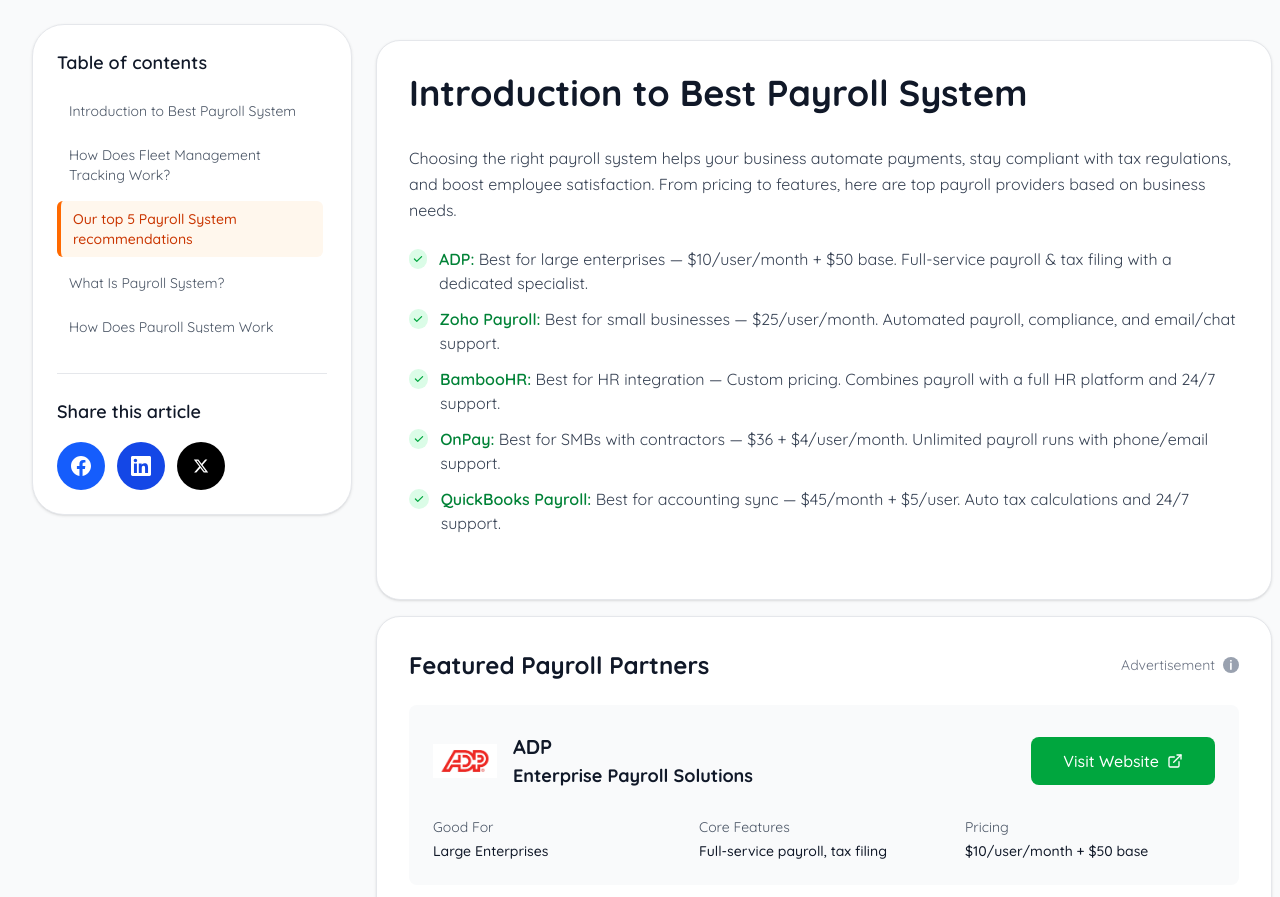
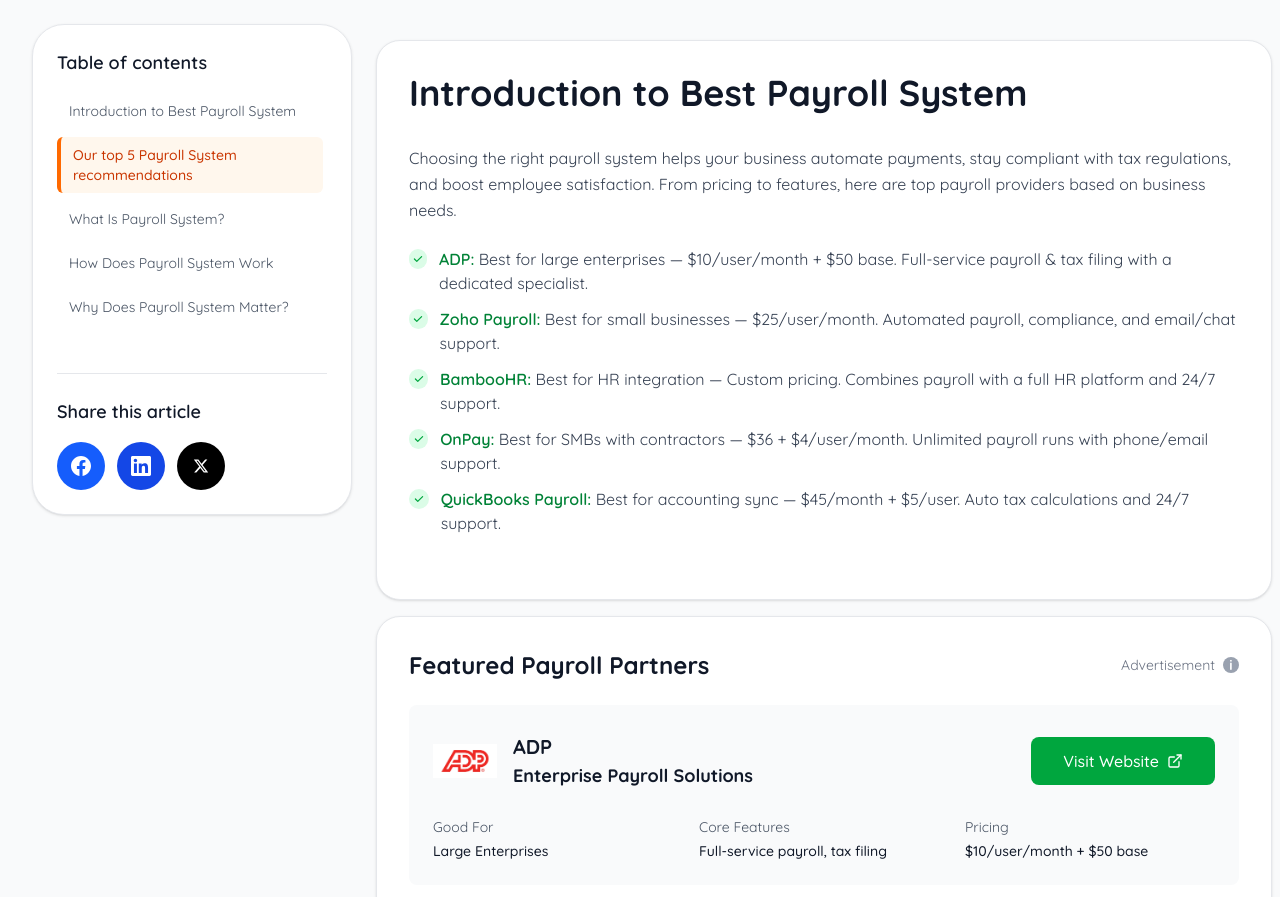
Before and after one commit to Shreshtha9/compare-bazaar-next-finale, a Next.js app: page /Technology-main/Best-payroll-system in a window 1280 px wide. Shown: the part 880-1777 px from the top of the page. Built offline with nearby package versions, Linux system fonts and the light colour scheme.

Commit message:
commit changes

```diff
--- a/src/app/Technology-main/Best-payroll-system/page.jsx
+++ b/src/app/Technology-main/Best-payroll-system/page.jsx
@@ -533,11 +533,7 @@
       title: "Introduction to Best Payroll System",
       active: false,
     },
-    {
-      id: "Tracking-Work",
-      title: "How Does Fleet Management Tracking Work?",
-      active: false,
-    },
+
     {
       id: "recommendations",
       title: " Our top 5 Payroll System recommendations",
```
